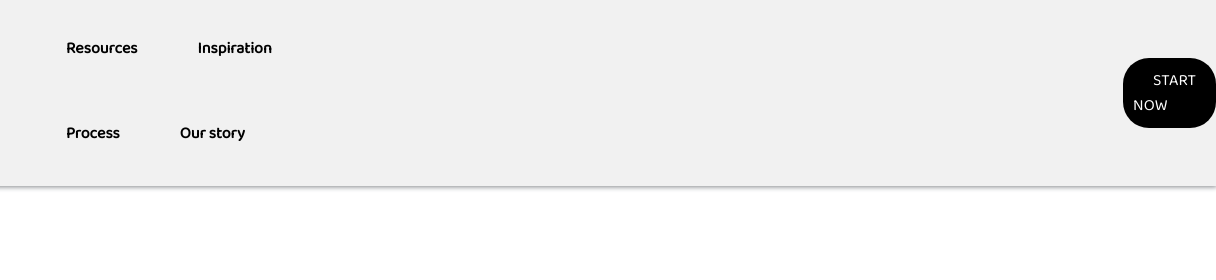
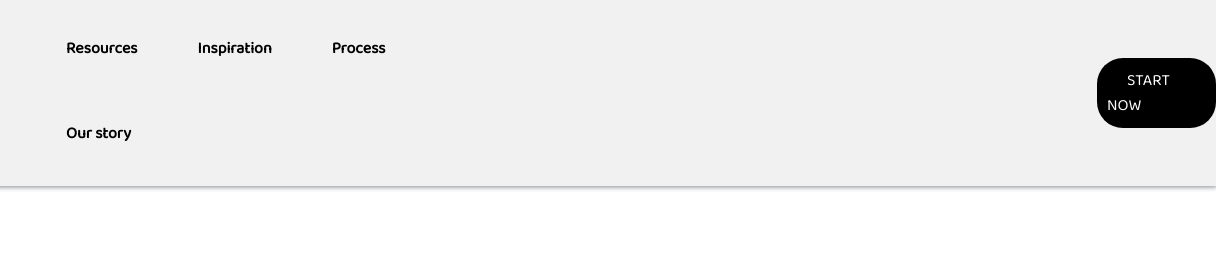
Before and after one commit to SanidhyaD3V/Responsive_website_with_only_css, a plain HTML site: page index.html in a window 1280 px wide. Shown: the top 280 px of the page, 64-1280 px from the left. Drawn offline with nearby package versions, Linux system fonts and the light colour scheme.

Commit message:
changed start

```diff
--- a/css/style.css
+++ b/css/style.css
@@ -178,7 +178,7 @@ ul{
 }
 .start-button-before{
   position: relative;
-  padding-left: 767px;
+  padding-left: 50%;
 }
 
 
```
